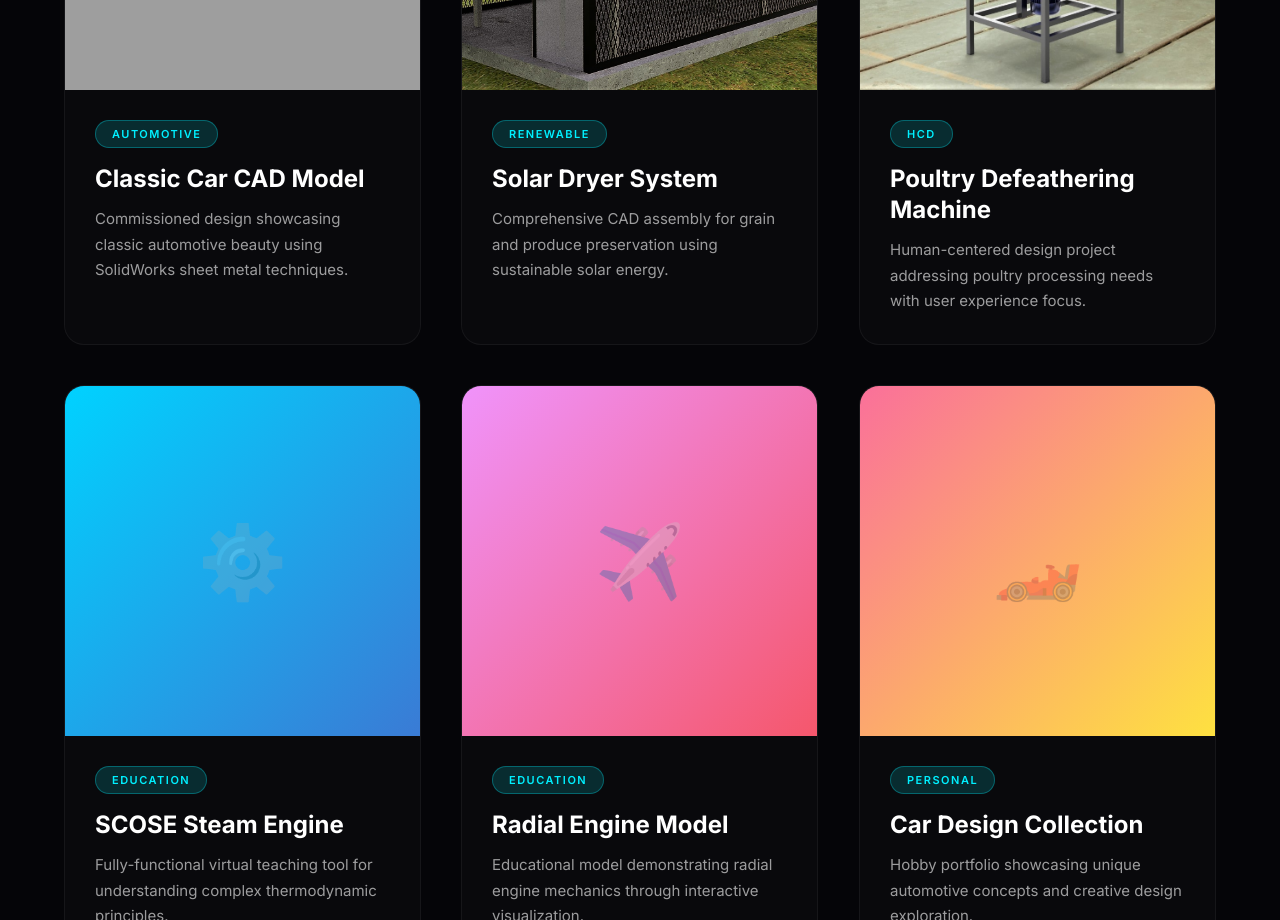
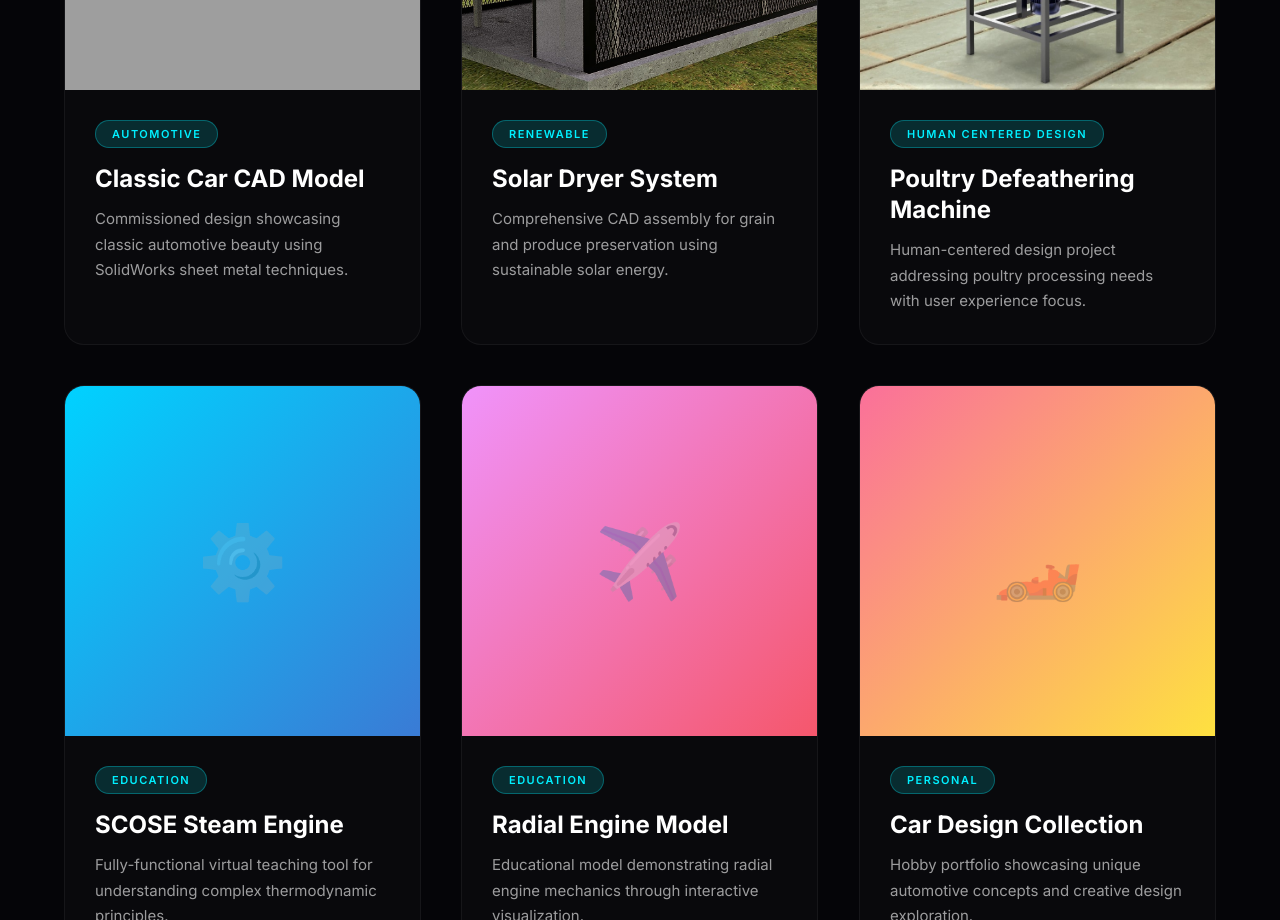
Before and after one commit to victorndambuki/victorndambuki.github.io, a plain HTML site: page index.html in a window 1280 px wide. Shown: the part 1580-2500 px from the top of the page. Drawn offline with Linux system fonts and the light colour scheme; grey boxes are pictures that could not be loaded; animation ran at ten frames a second.

Commit message:
Update index.html

```diff
--- a/index.html
+++ b/index.html
@@ -930,7 +930,7 @@
                     </div>
                     <div class="project-content">
                         <div class="project-header">
-                            <span class="project-category">HCD</span>
+                            <span class="project-category">Human Centered Design</span>
                         </div>
                         <h3 class="project-title">Poultry Defeathering Machine</h3>
                         <p class="project-description">Human-centered design project addressing poultry processing needs with user experience focus.</p>
```
